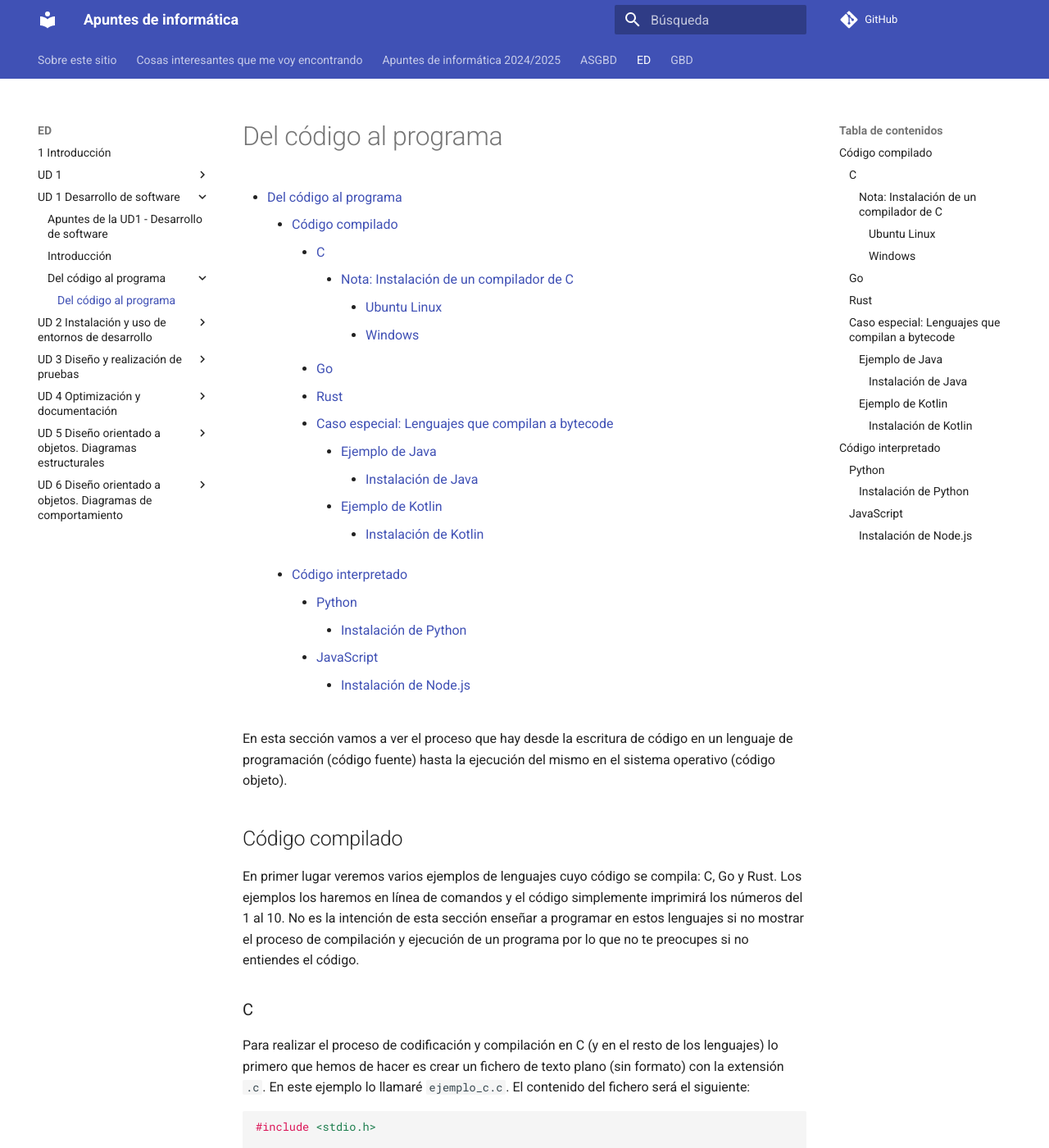
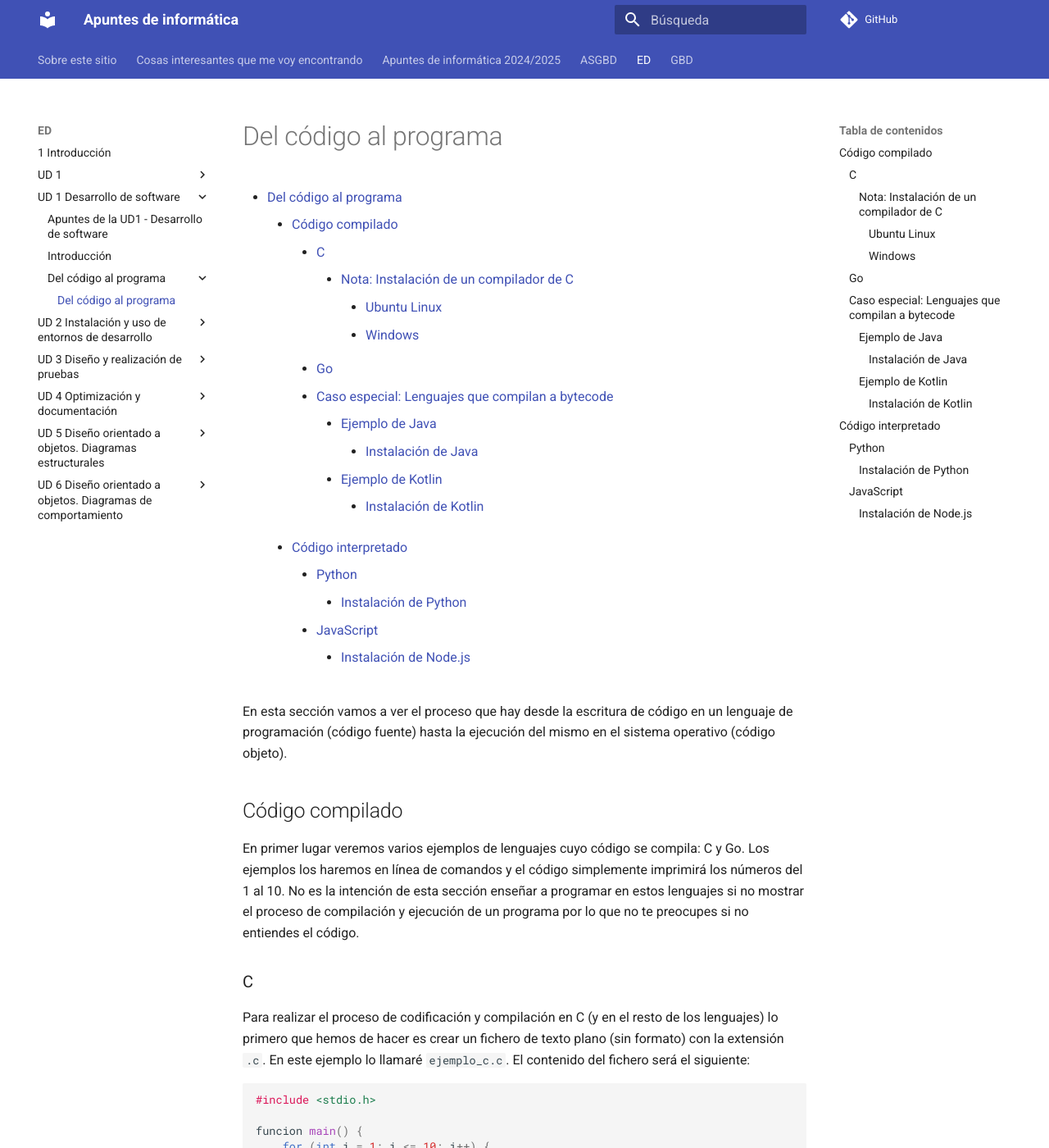
Before and after one commit to mmourazos/Curso-2024-2025, an MkDocs documentation site: the page built from docs/ED/UD 1 - Desarrollo de software/Del código al programa/Del código al programa.md, in a window 1280 px wide and 1400 px high. Shown: the whole window at 82% size. Built offline with MkDocs 1.6.1 and Material for MkDocs 9.7.7, drawn with Linux system fonts in a browser that asks for light colours; comment, search, counter and statistics services are not loaded.

Commit message:
Eliminar apartado Rust.

````diff
--- a/docs/ED/UD 1 - Desarrollo de software/Del código al programa/Del código al programa.md
+++ b/docs/ED/UD 1 - Desarrollo de software/Del código al programa/Del código al programa.md
@@ -6,7 +6,7 @@ En esta sección vamos a ver el proceso que hay desde la escritura de código en
 
 ## Código compilado
 
-En primer lugar veremos varios ejemplos de lenguajes cuyo código se compila: C, Go y Rust. Los ejemplos los haremos en línea de comandos y el código simplemente imprimirá los números del 1 al 10. No es la intención de esta sección enseñar a programar en estos lenguajes si no mostrar el proceso de compilación y ejecución de un programa por lo que no te preocupes si no entiendes el código.
+En primer lugar veremos varios ejemplos de lenguajes cuyo código se compila: C y Go. Los ejemplos los haremos en línea de comandos y el código simplemente imprimirá los números del 1 al 10. No es la intención de esta sección enseñar a programar en estos lenguajes si no mostrar el proceso de compilación y ejecución de un programa por lo que no te preocupes si no entiendes el código.
 
 ### C
 
@@ -91,8 +91,6 @@ go build .
 ```
 
 Y como resultado de este proceso obtendremos un ejecutable llamado `cuenta.exe` que podemos ejecutar.
-
-### Rust
 
 ### Caso especial: Lenguajes que compilan a _bytecode_
 
````
